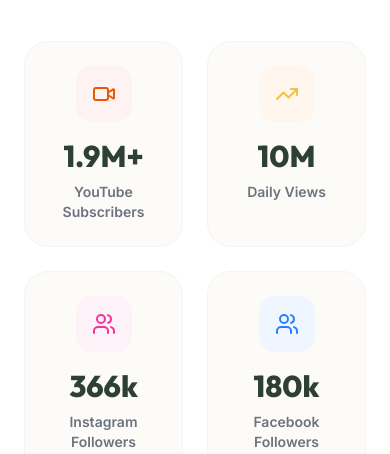
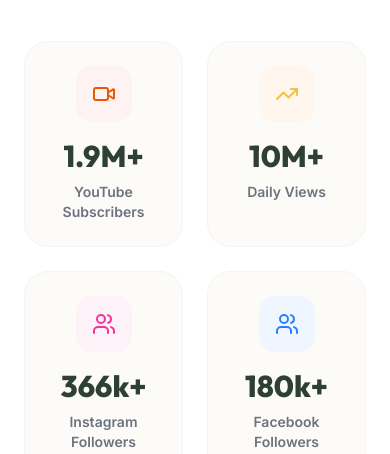
Before and after one commit to MohammadBinAftab/pc, a React (Vite) app: page / in a window 390 px wide. Shown: the part 2680-3134 px from the top of the page. Built offline with nearby package versions, Linux system fonts and the light colour scheme.

Commit message:
Fixed mobile email layout and updated stats

```diff
--- a/src/App.tsx
+++ b/src/App.tsx
@@ -18,9 +18,9 @@
 // --- DATA ---
 const stats = [
   { label: 'YouTube Subscribers', value: '1.9M+', icon: <Video className="w-6 h-6 text-brand-primary" />, color: 'bg-red-50' },
-  { label: 'Daily Views', value: '10M', icon: <TrendingUp className="w-6 h-6 text-brand-accent" />, color: 'bg-orange-50' },
-  { label: 'Instagram Followers', value: '366k', icon: <Users className="w-6 h-6 text-pink-500" />, color: 'bg-pink-50' },
-  { label: 'Facebook Followers', value: '180k', icon: <Users className="w-6 h-6 text-blue-500" />, color: 'bg-blue-50' },
+  { label: 'Daily Views', value: '10M+', icon: <TrendingUp className="w-6 h-6 text-brand-accent" />, color: 'bg-orange-50' },
+  { label: 'Instagram Followers', value: '366k+', icon: <Users className="w-6 h-6 text-pink-500" />, color: 'bg-pink-50' },
+  { label: 'Facebook Followers', value: '180k+', icon: <Users className="w-6 h-6 text-blue-500" />, color: 'bg-blue-50' },
 ];
 
 const brands = [
@@ -450,22 +450,22 @@
       <section id="contact" className="py-24 px-6 bg-brand-light border-t border-gray-100">
         <div className="container mx-auto max-w-6xl">
           <div className="bg-white rounded-[40px] shadow-soft overflow-hidden grid md:grid-cols-2">
-            <div className="p-12 md:p-16 bg-brand-secondary text-white relative overflow-hidden">
+            <div className="p-8 sm:p-12 md:p-16 bg-brand-secondary text-white relative overflow-hidden">
               <div className="absolute top-0 right-0 w-64 h-64 bg-brand-primary rounded-full blur-3xl opacity-20 -mr-20 -mt-20"></div>
               <h2 className="text-4xl md:text-5xl mb-6 text-white relative z-10">Let's grow your brand.</h2>
               <p className="text-gray-300 text-lg mb-10 relative z-10">Ready to tap into an audience of millions? Drop us a line and let's create a campaign that drives real results.</p>
 
               <div className="space-y-6 relative z-10">
-                <a href="mailto:poonambusiness85@gmail.com" className="flex items-center gap-3 md:gap-4 text-base md:text-xl font-medium hover:text-brand-accent transition-colors">
+                <a href="mailto:poonambusiness85@gmail.com" className="flex items-center gap-3 md:gap-4 text-sm sm:text-base md:text-xl font-medium hover:text-brand-accent transition-colors">
                   <div className="w-10 h-10 md:w-12 md:h-12 shrink-0 bg-white/10 rounded-full flex items-center justify-center">
                     <Mail className="w-5 h-5 md:w-6 md:h-6" />
                   </div>
-                  <span className="break-all">poonambusiness85@gmail.com</span>
+                  <span className="truncate">poonambusiness85@gmail.com</span>
                 </a>
               </div>
             </div>
 
-            <div className="p-12 md:p-16">
+            <div className="p-8 sm:p-12 md:p-16">
               <form className="space-y-6" onSubmit={(e) => e.preventDefault()}>
                 <div>
                   <label className="block text-sm font-semibold text-brand-secondary mb-2">Brand / Company Name</label>
```
